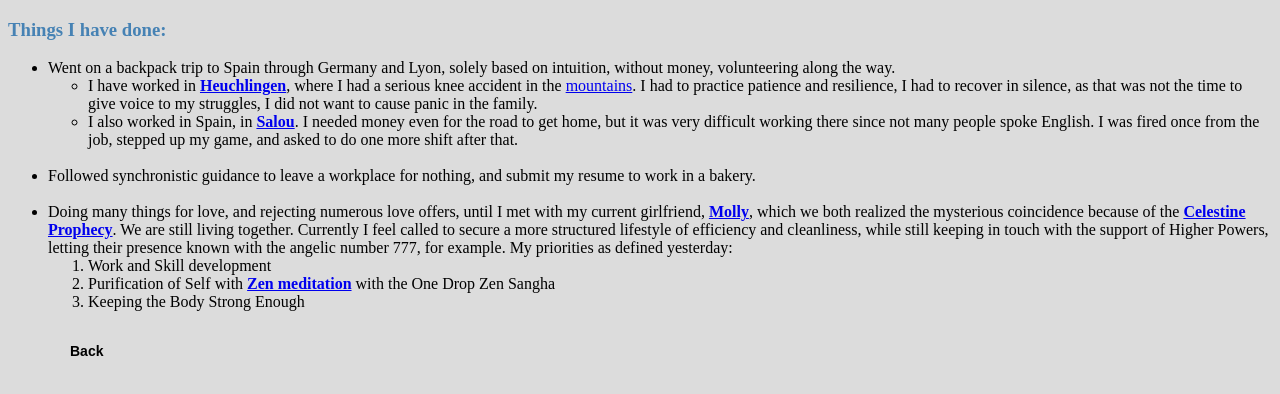
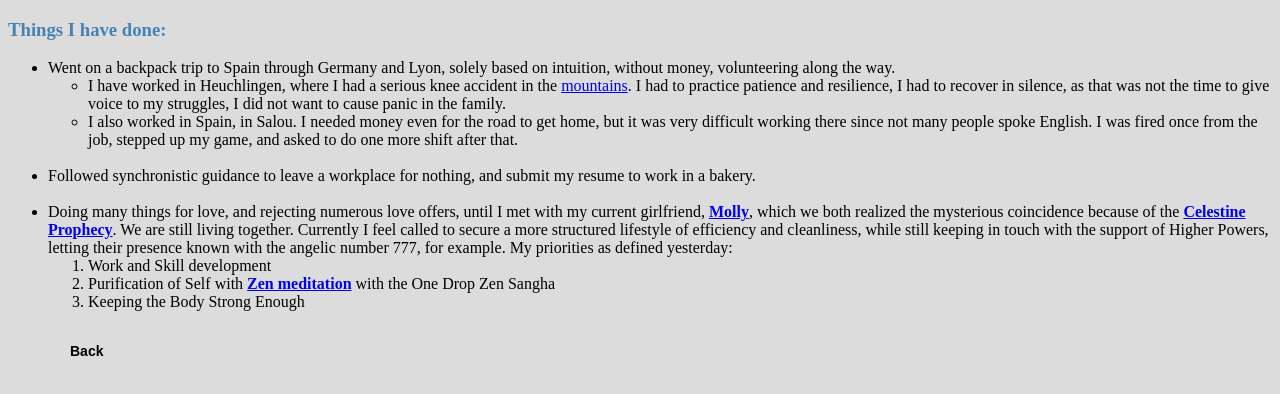
Before and after one commit to mbeno90/personal_site, a plain HTML site: page things.html in a window 1280 px wide. Drawn offline with Linux system fonts and the light colour scheme.

Commit message:
Removed dead links
Removed dead links

```diff
--- a/things.html
+++ b/things.html
@@ -11,11 +11,11 @@
   <li>Went on a backpack trip to Spain through Germany and Lyon, solely based on intuition, without money, volunteering along the way.
     <ul>
       <li>
-        I have worked in <a href="https://www.workaway.info/en/host/976715188191"><strong>Heuchlingen</strong></a>, where I had a serious knee accident in the <a href="images/BikingGermany.JPG">mountains</a>. I had to practice patience and resilience, I had to recover in silence,
+        I have worked in Heuchlingen, where I had a serious knee accident in the <a href="images/BikingGermany.JPG">mountains</a>. I had to practice patience and resilience, I had to recover in silence,
         as that was not the time to give voice to my struggles, I did not want to cause panic in the family.
       </li>
       <li>
-        I also worked in Spain, in <a href="http://www.snoepys.com/"><strong>Salou</strong></a>. I needed money even for the road to get home, but it was very difficult working there since not many people spoke English.
+        I also worked in Spain, in Salou. I needed money even for the road to get home, but it was very difficult working there since not many people spoke English.
         I was fired once from the job, stepped up my game, and asked to do one more shift after that.
       </li>
     </ul>
```
